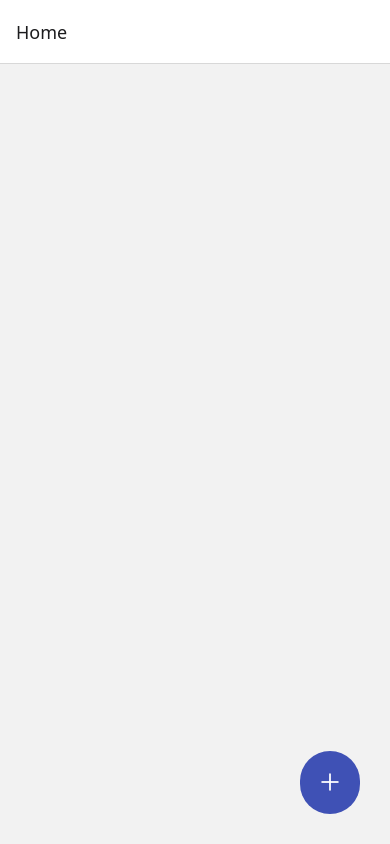
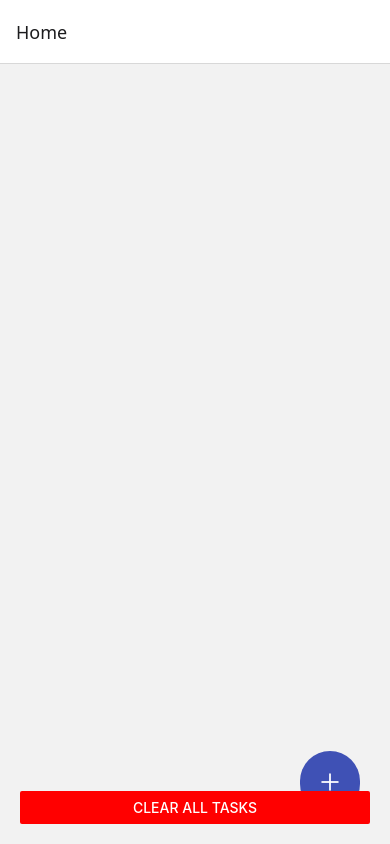
Before and after one commit to chamudithaperera/React-Native-Todo_app, a React Native app in the folder TodoApp/: screen /Home in a window 390 px wide. Built offline with nearby package versions, Linux system fonts and the light colour scheme.

Commit message:
feat(TaskCard, HomeScreen): enhance task display and add clear all tasks button
- Updated TaskCard to conditionally render task category and priority with default values.
- Added a "Clear All Tasks" button in HomeScreen to reset the task list.

```diff
--- a/TodoApp/components/TaskCard.js
+++ b/TodoApp/components/TaskCard.js
@@ -7,9 +7,11 @@ export default function TaskCard({ task, onToggle }) {
       <Text style={[styles.text, task.completed && styles.completed]}>
         {task.text}
       </Text>
-      <Text style={styles.meta}>
-        📁 {task.category} | ⚡ {task.priority}
-      </Text>
+      {(task.category || task.priority) && (
+        <Text style={styles.meta}>
+          📁 {task.category || 'Uncategorized'} | ⚡ {task.priority || 'Medium'}
+        </Text>
+      )}
     </TouchableOpacity>
   );
 }
--- a/TodoApp/screens/HomeScreen.js
+++ b/TodoApp/screens/HomeScreen.js
@@ -1,5 +1,5 @@
 import React, { useEffect, useState } from 'react';
-import { View, FlatList, StyleSheet, TouchableOpacity } from 'react-native';
+import { View, FlatList, StyleSheet, TouchableOpacity, Button } from 'react-native';
 import TaskCard from '../components/TaskCard';
 import { getTasks, storeTasks } from '../utils/storage';
 import { useIsFocused } from '@react-navigation/native';
@@ -41,6 +41,10 @@ export default function HomeScreen({ navigation }) {
       >
         <Ionicons name="add" size={28} color="#fff" />
       </TouchableOpacity>
+      <Button title="Clear All Tasks" color="red" onPress={async () => {
+        await storeTasks([]);
+        setTasks([]);
+      }} />
     </View>
   );
 }
```
